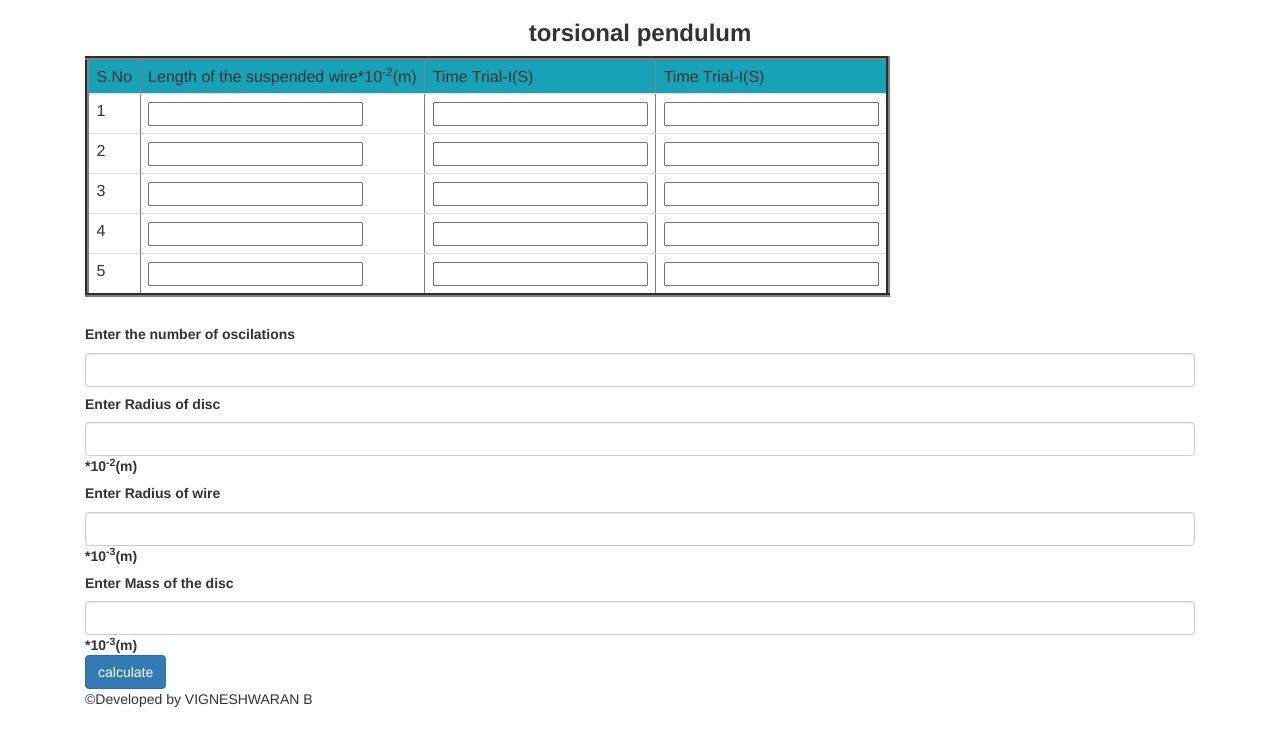
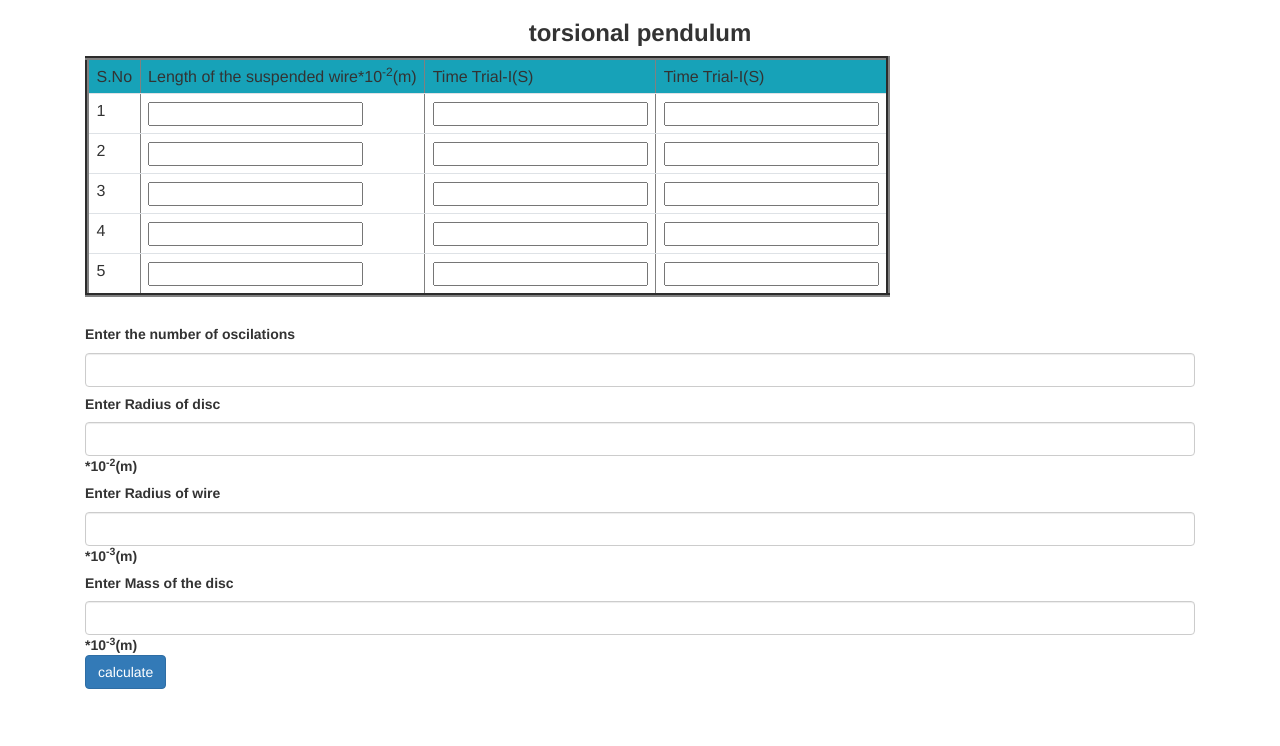
Before and after one commit to vigneshwaranbalamurugan/physics, a plain HTML site: page index.html in a window 1280 px wide. Drawn offline with nearby package versions, Linux system fonts and the light colour scheme.

Commit message:
Update index.html

```diff
--- a/index.html
+++ b/index.html
@@ -68,7 +68,7 @@
 <br>
 <button onclick="fun()" class="btn btn-md btn-primary">calculate</button>
 <br>
-</h5>&#169;Developed by VIGNESHWARAN B</h5>
+<!--</h5>&#169;Developed by VIGNESHWARAN B</h5>-->
 </div>
 <div  class="container container-fluid cont-center font-weight-bold">
 <p id="output"></p><br>
```
